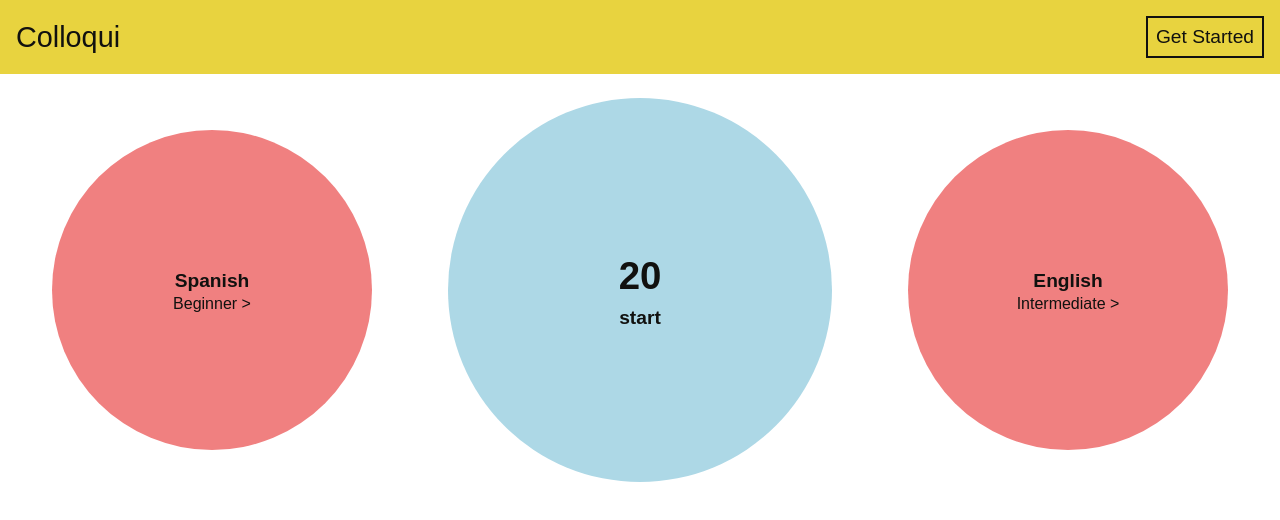
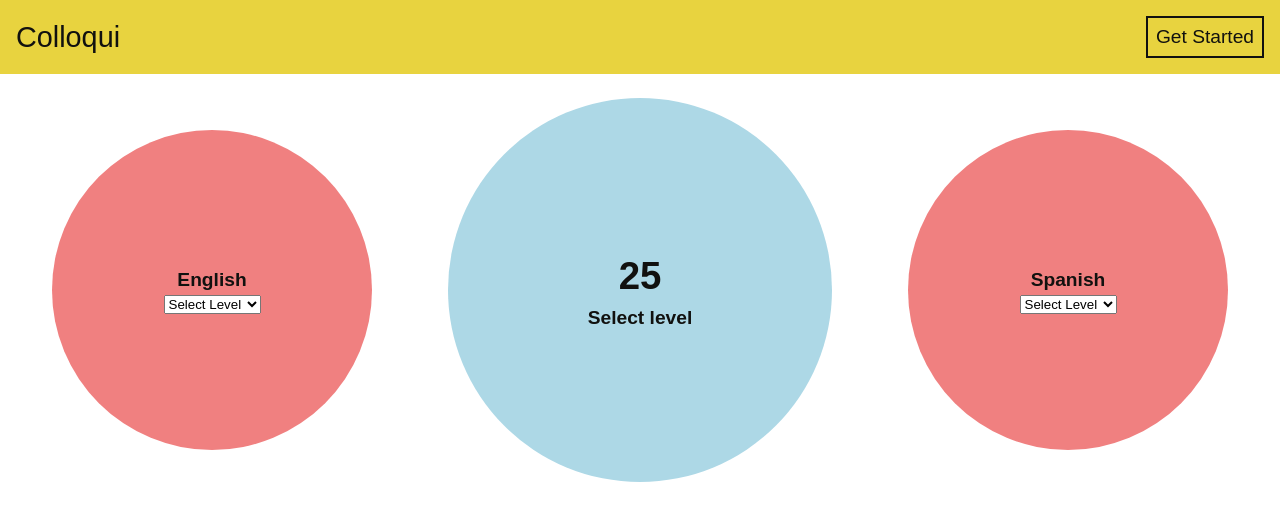
Before and after one commit to graceaveris/Colloqui, a React (Create React App) app: page / in a window 1280 px wide. Shown: the top 520 px of the page. Built offline with nearby package versions, Linux system fonts and the light colour scheme.

Commit message:
players and timer component added, sass set up

```diff
--- a/src/App.js
+++ b/src/App.js
@@ -7,42 +7,65 @@ import Timer from './components/Timer';
 class App extends Component {
 
   state = {
-    player1: {
-      language: 'Spanish',
-      level: 'Beginner'
-    },
 
-    player2: {
-      language: 'English',
-      level: 'Intermediate'
+    players: [
+      { language: 'English', level: "" },
+      { language: 'Spanish', level: "" },
+    ],
+
+    readyToStart: false,
+  }
+
+  componentDidUpdate(prevProps, prevState) {
+    if (prevState.players !== this.state.players) {
+      this.handleStartCheck()
     }
+  }
+
+  handleStartCheck = () => {
+    if (this.state.players[0].level && this.state.players[1].level) {
+      this.setState ({ readyToStart: true })
+    }
+  }
+
+  handleChange = (level, language) => {
+    let playersArray = [...this.state.players]
+    playersArray.forEach(p => {
+      if (p.language === language) {
+        p.level = level
+      }
+    })
+    this.setState({ players: playersArray})
   }
 
   render() {
   return (
     <div className="App">
-      <body className='container'>
+      <div className='body'>
 
         <Nav />
 
         <Player
         class="player player--1"
-        language={this.state.player1.language}
-        level={this.state.player1.level}
+        language={this.state.players[0].language}
+        level={this.state.players[0].level}
+        onChange={this.handleChange}
         />
 
-        <Timer />
+        <Timer
+        readyToStart={this.state.readyToStart}/>
 
         <Player
         class="player player--2"
-        language={this.state.player2.language}
-        level={this.state.player2.level}
+        language={this.state.players[1].language}
+        level={this.state.players[1].level}
+        onChange={this.handleChange}
         />
 
-      </body>
+      </div>
     </div>
   );
-  }
+ }
 }
 
 export default App;
--- a/src/components/Player.js
+++ b/src/components/Player.js
@@ -2,14 +2,21 @@ import React from 'react';
 
 const player = ( props ) => {
 
- return (
+    return (
+      <div className={props.class}>
+        <h3>{props.language}</h3>
+        <p>{props.level}</p>
 
-    <div className={props.class}>
-        <h3>{props.language}</h3>
-        <p>{props.level} ></p>
+        <form >
+            <select name="level" onChange={(e) => props.onChange(e.target.value, props.language)}>
+              <option>Select Level</option>
+              <option value="beginner">Beginner</option>
+              <option value="intermediate">Intermediate</option>
+              <option value="advanced">Advanced</option>
+            </select>
+        </form>
+
     </div>
-
   );
-};
-
+ };
 export default player;
--- a/src/components/Timer.js
+++ b/src/components/Timer.js
@@ -1,14 +1,16 @@
 import React, { Component } from 'react';
 
 class Timer extends Component {
-
+//prop is readyToStart
   state = {
-    count: 25, //countdown start
-    running: false, //to conrol whether the count is paused
+    count: 25, //countdown start in seconds
+    timerStatus: 'ready', //
   }
 
-  componentDidMount () {
+  handleClick = () => {
+      if (this.props.readyToStart) {
       this.countDown()
+    }
   }
 
   countDown() {
@@ -17,27 +19,35 @@ class Timer extends Component {
         clearInterval(this);
       } else {
         this.setState((prevState) => {
-          return {count: prevState.count - 1}
+          return {count: prevState.count - 1 }
         })
       }
     }, 1000)
   }
 
-  render(
+  render() {
 
-  ) {
+    let timerButton;
+    if (this.props.readyToStart) {
+        timerButton = (
+        <div className="timer__button" onClick={this.handleClick}>
+         <h3>start</h3>
+        </div>)
+    } else {
+        timerButton = <h3>Select level</h3>
+    }
+
   return (
     <div className="timer">
         <div className="timer__countdown">
             <h2>{this.state.count}</h2>
         </div>
 
-        <div className="timer__pause">
-            <h3>start</h3>
-        </div>
+        {timerButton}
     </div>
    );
   }
-}
+  }
+
 
 export default Timer;
--- a/src/sass/_base.scss
+++ b/src/sass/_base.scss
@@ -16,14 +16,11 @@ $lic: #11110F;
     font-size: 62.5%; // 10px/16px(default) = 62.5% => 1rem = 10px
 }
 
-body {
+.body {
     font-family: Arial, Helvetica, sans-serif;
     color: $lic;
-}
-//setup finishes above
-
-.container {
     display: grid;
     grid-template-columns: repeat(9, 1fr);
     justify-items: center;
 }
+//setup finishes above
```
